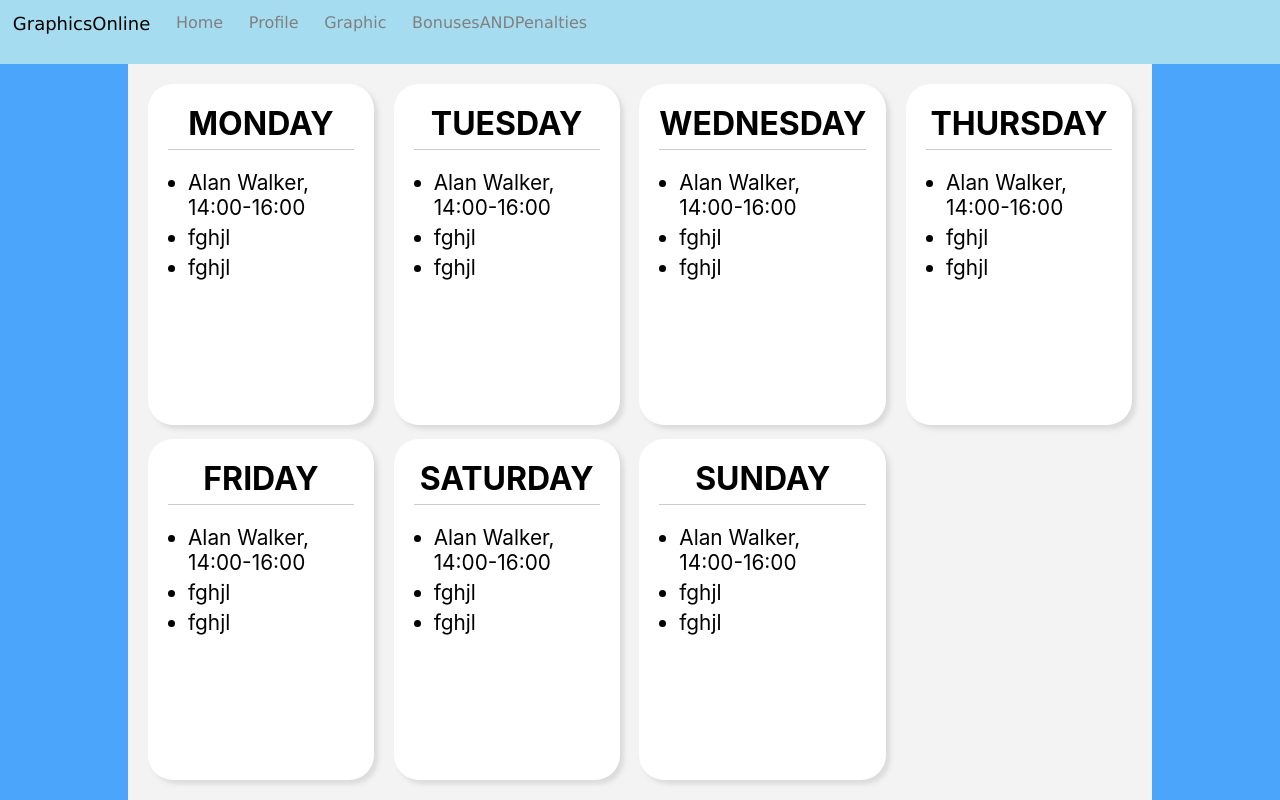
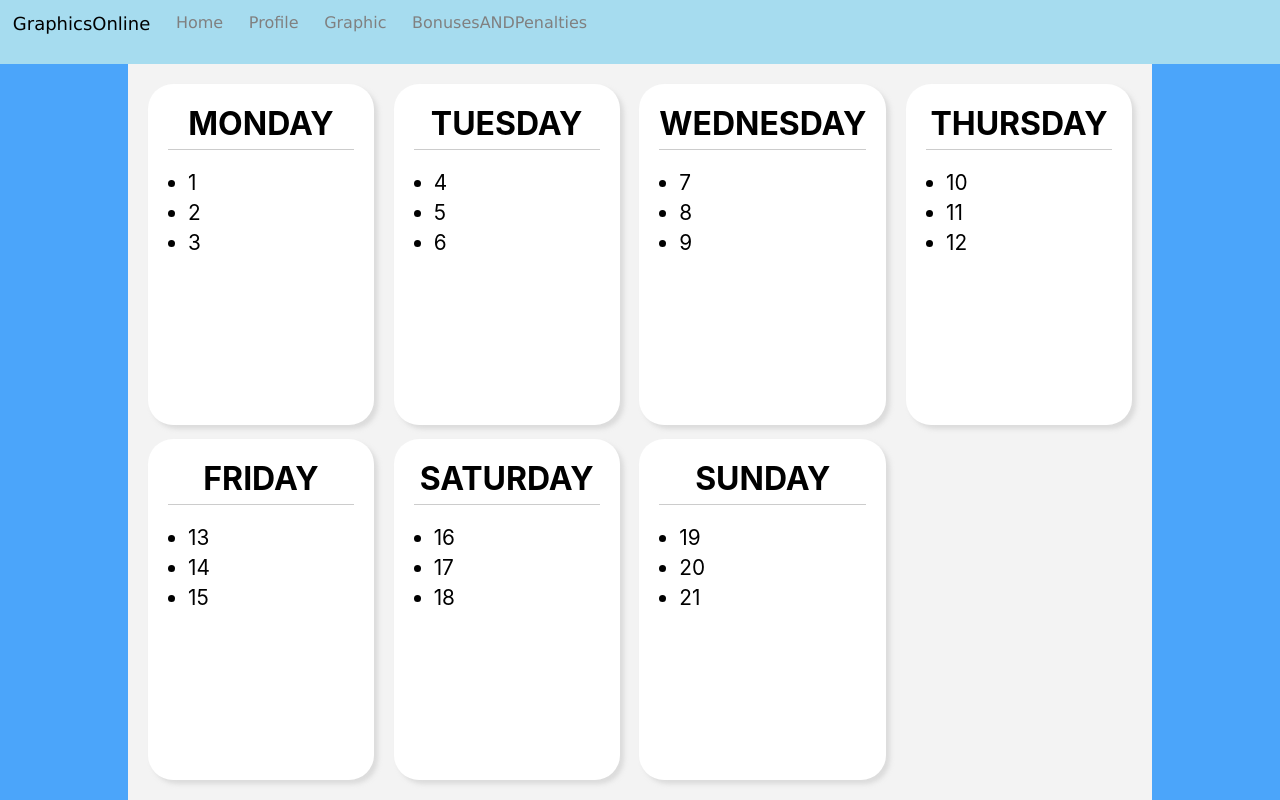
Before and after one commit to Madsora/graphics-omline, a React (Create React App) app in the folder graphics-online-react/: page /graphics in a window 1280 px wide. Built offline with nearby package versions, Linux system fonts and the light colour scheme.

Commit message:
fixed sending workers

```diff
--- a/graphics-online-react/src/components/GraphicComponent/GraphicComponent.js
+++ b/graphics-online-react/src/components/GraphicComponent/GraphicComponent.js
@@ -14,9 +14,9 @@ export default class Graphics extends Component{
                 <h1 align="center">{this.props.day}</h1>
                 <div className={styles['workers-list-block']}>
                     <ul>
-                        <li>Alan Walker, 14:00-16:00</li>
-                        <li>fghjl</li>
-                        <li>fghjl</li>
+                        <li>{this.props.workers[0]}</li>
+                        <li>{this.props.workers[1]}</li>
+                        <li>{this.props.workers[2]}</li>
                     </ul>
                 </div>
             </div>
--- a/graphics-online-react/src/components/Graphics/Graphics.js
+++ b/graphics-online-react/src/components/Graphics/Graphics.js
@@ -7,8 +7,9 @@ export default class Graphics extends Component{
     constructor(props)
     {
         super(props);
-        this.state = {weekArray:['MONDAY', 'TUESDAY', 'WEDNESDAY', 'THURSDAY', 'FRIDAY', 'SATURDAY', 'SUNDAY'],
-        workersArray: [{worker:"First",time:"00:00-00:00"},{worker:"Second",time:"00:00-00:00"},{worker:"Third",time:"00:00-00:00"}]}
+        this.state = {dayArray: [{day:"MONDAY", workers:["1", "2", "3"]}, {day:"TUESDAY", workers:["4", "5", "6"]}, {day:"WEDNESDAY", workers:["7", "8", "9"]},
+        {day:"THURSDAY", workers:["10", "11", "12"]},{day:"FRIDAY", workers:["13", "14", "15"]},{day:"SATURDAY", workers:["16", "17", "18"]},
+        {day:"SUNDAY", workers:["19", "20", "21"]}]}
     }
     render()
     {
@@ -17,9 +18,9 @@ export default class Graphics extends Component{
                 <Navbar/>
                 <div className={styles["main-content-wrapper"]}>
                 {
-                    this.state.weekArray.map((val,i) =>{
+                    this.state.dayArray.map((val,i) =>{
                           return(
-                              <GraphicComponent  day={val} />
+                              <GraphicComponent day={val.day} workers={val.workers}/>
                             )}
                     )}
                 </div>
```
